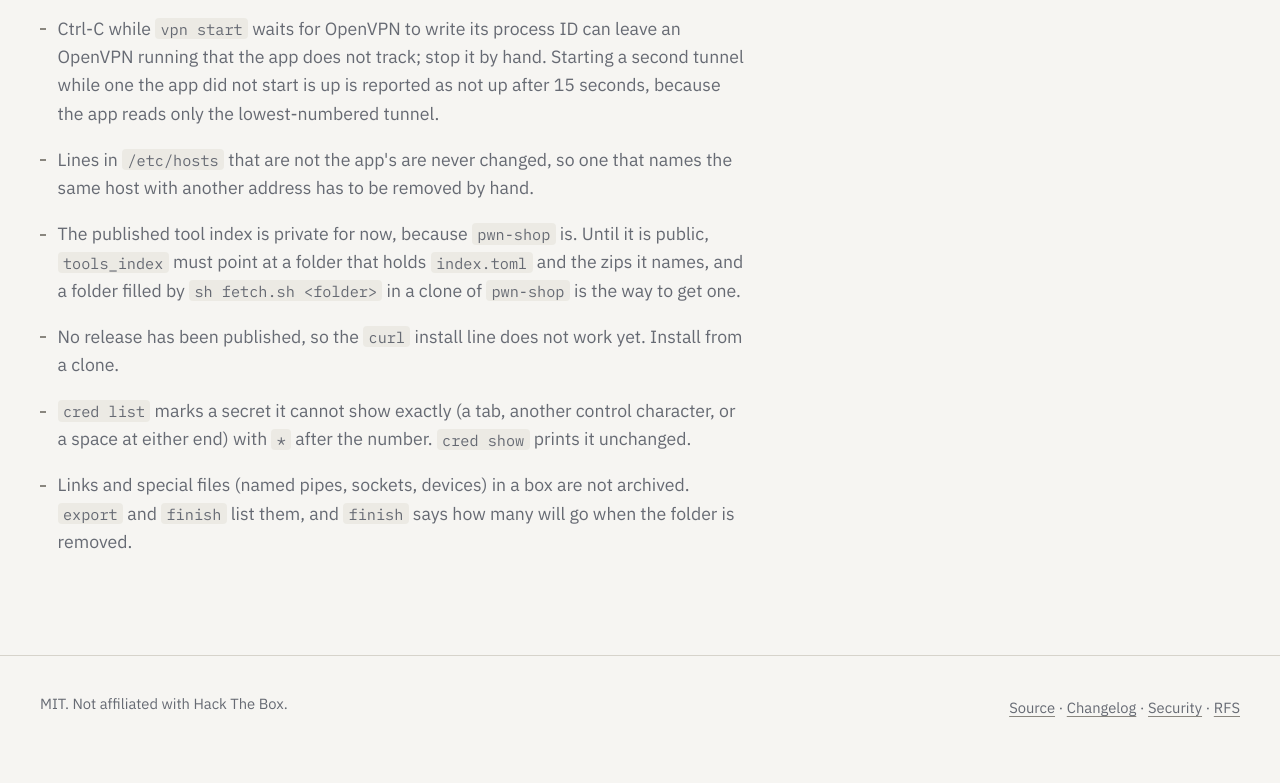
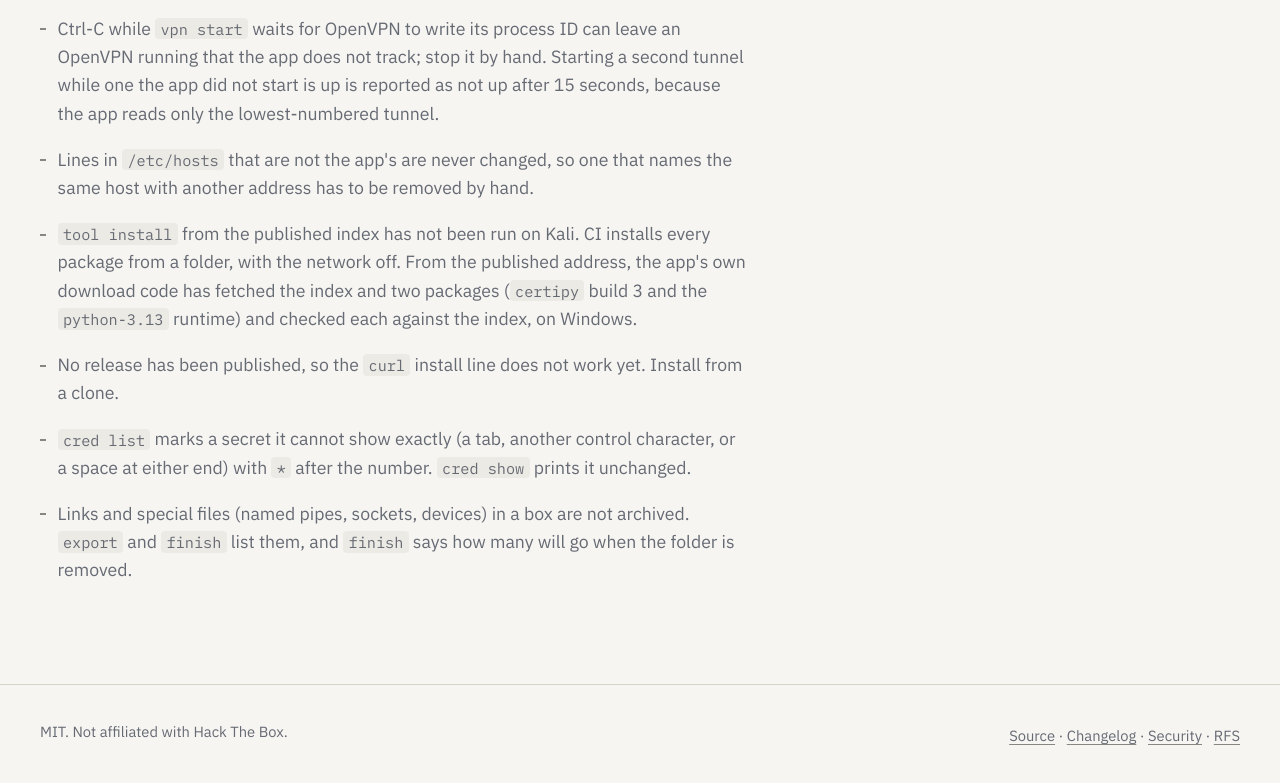
Before and after one commit to Real-Fruit-Snacks/pwn-broker, a plain HTML site: page docs/index.html in a window 1280 px wide. Shown: the part 6692-7475 px from the top of the page. Drawn offline with Linux system fonts and the light colour scheme.

Commit message:
Say that both repositories are public

```diff
--- a/docs/index.html
+++ b/docs/index.html
@@ -247,7 +247,7 @@ GetNPUsers.py htb.local/<span class="ph">&lt;DomainUser&gt;</span> -no-pass -dc-
             <li>Only <code>tun</code> interfaces count as a VPN. Only OpenVPN files can be started, one VPN at a time, and an archive holds no copy of the VPN file. A tunnel the app did not start is never stopped by it.</li>
             <li>Ctrl-C while <code>vpn start</code> waits for OpenVPN to write its process ID can leave an OpenVPN running that the app does not track; stop it by hand. Starting a second tunnel while one the app did not start is up is reported as not up after 15 seconds, because the app reads only the lowest-numbered tunnel.</li>
             <li>Lines in <code>/etc/hosts</code> that are not the app's are never changed, so one that names the same host with another address has to be removed by hand.</li>
-            <li>The published tool index is private for now, because <code>pwn-shop</code> is. Until it is public, <code>tools_index</code> must point at a folder that holds <code>index.toml</code> and the zips it names, and a folder filled by <code>sh fetch.sh &lt;folder&gt;</code> in a clone of <code>pwn-shop</code> is the way to get one.</li>
+            <li><code>tool install</code> from the published index has not been run on Kali. CI installs every package from a folder, with the network off. From the published address, the app's own download code has fetched the index and two packages (<code>certipy</code> build 3 and the <code>python-3.13</code> runtime) and checked each against the index, on Windows.</li>
             <li>No release has been published, so the <code>curl</code> install line does not work yet. Install from a clone.</li>
             <li><code>cred list</code> marks a secret it cannot show exactly (a tab, another control character, or a space at either end) with <code>*</code> after the number. <code>cred show</code> prints it unchanged.</li>
             <li>Links and special files (named pipes, sockets, devices) in a box are not archived. <code>export</code> and <code>finish</code> list them, and <code>finish</code> says how many will go when the folder is removed.</li>
```
Also changed, not shown: 4 other files.
